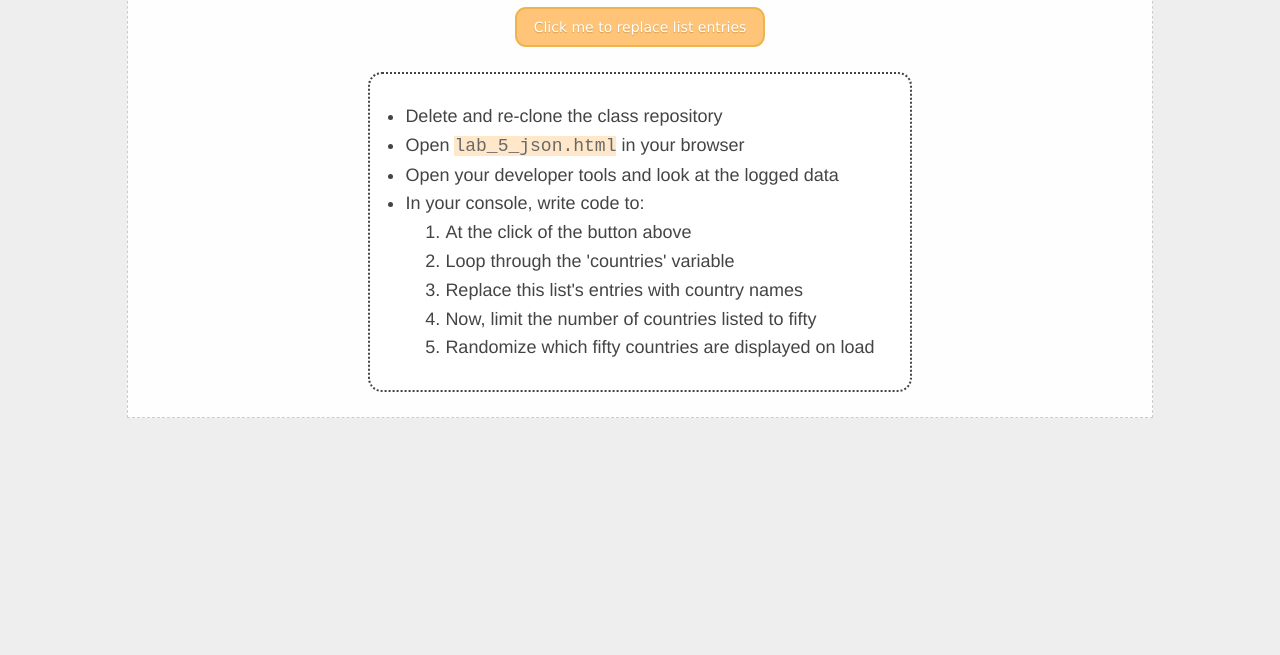
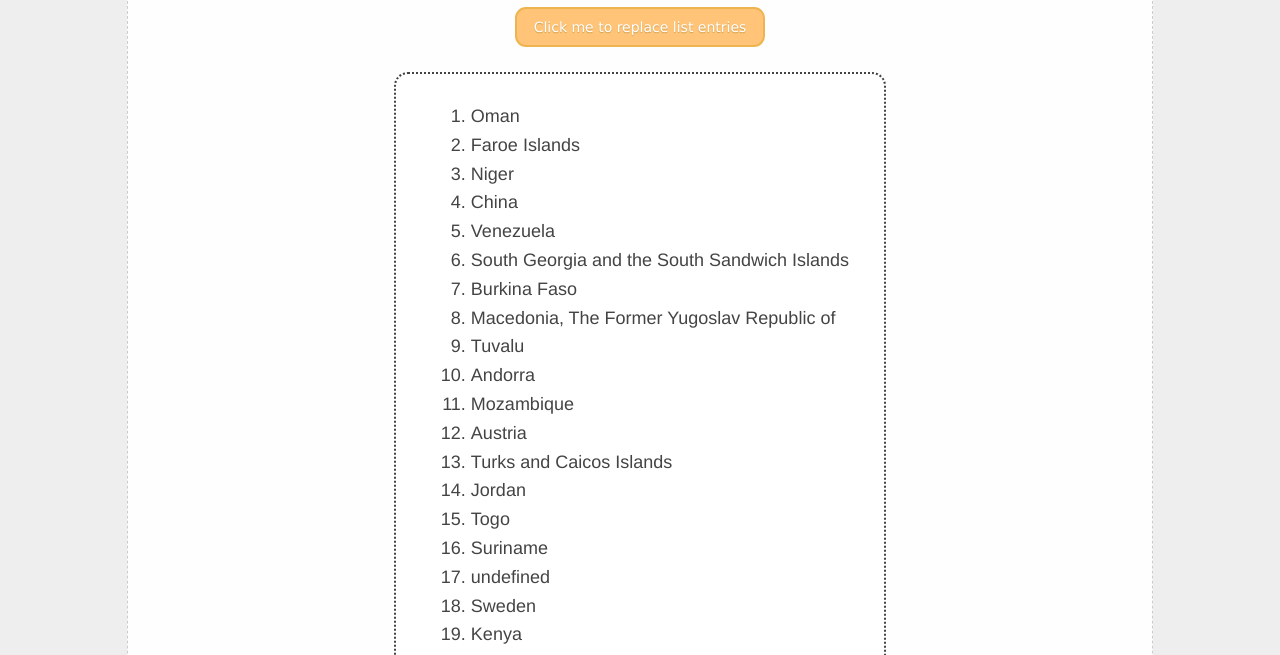
Before and after one commit to angelmlopez/angelmlopez.github.io, a plain HTML site: page Lab_5/index.html in a window 1280 px wide. Both pictures are taken after a click on the button "Click me to replace list entries". Shown: the part 142-797 px from the top of the page. Drawn offline with Linux system fonts and the light colour scheme.

Commit message:
test 206

```diff
--- a/Lab_5/index.html
+++ b/Lab_5/index.html
@@ -288,8 +288,8 @@
       text2 = "<ol>";
       for (i = 0; i < 50; i++) {
         var randoNumber = Math.floor(Math.random()*countries.length);
-        text2 += "<li>" + nameList[randoNumber] + "</li>";
-        nameList.splice(randoNumber,1);//removing/preventing duplicates
+        text2 += "<li>" + namelist[randoNumber] + "</li>";
+        namelist.splice(randoNumber,1);//removing/preventing duplicates
       }
       text2 += "</ol>";
 
```
